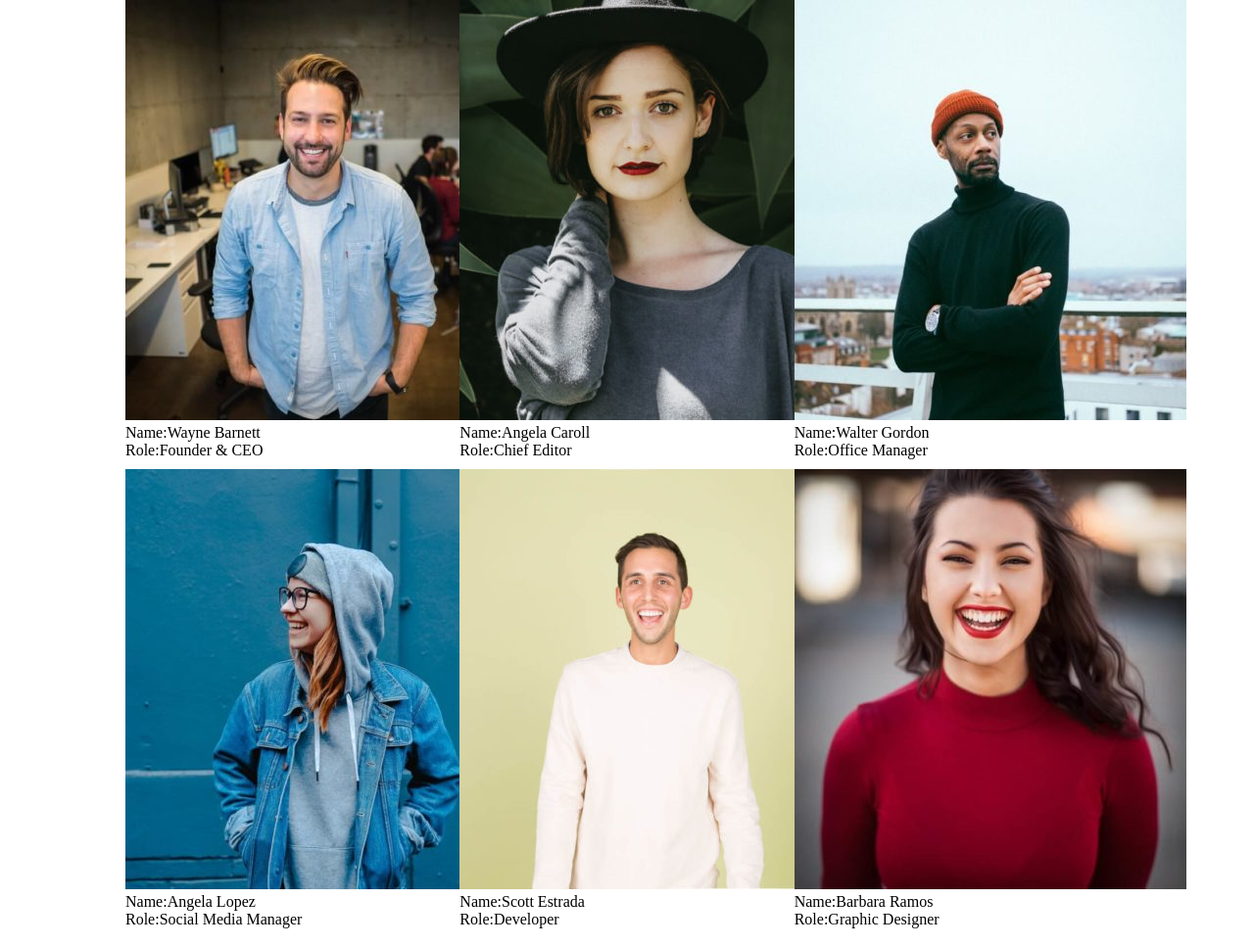
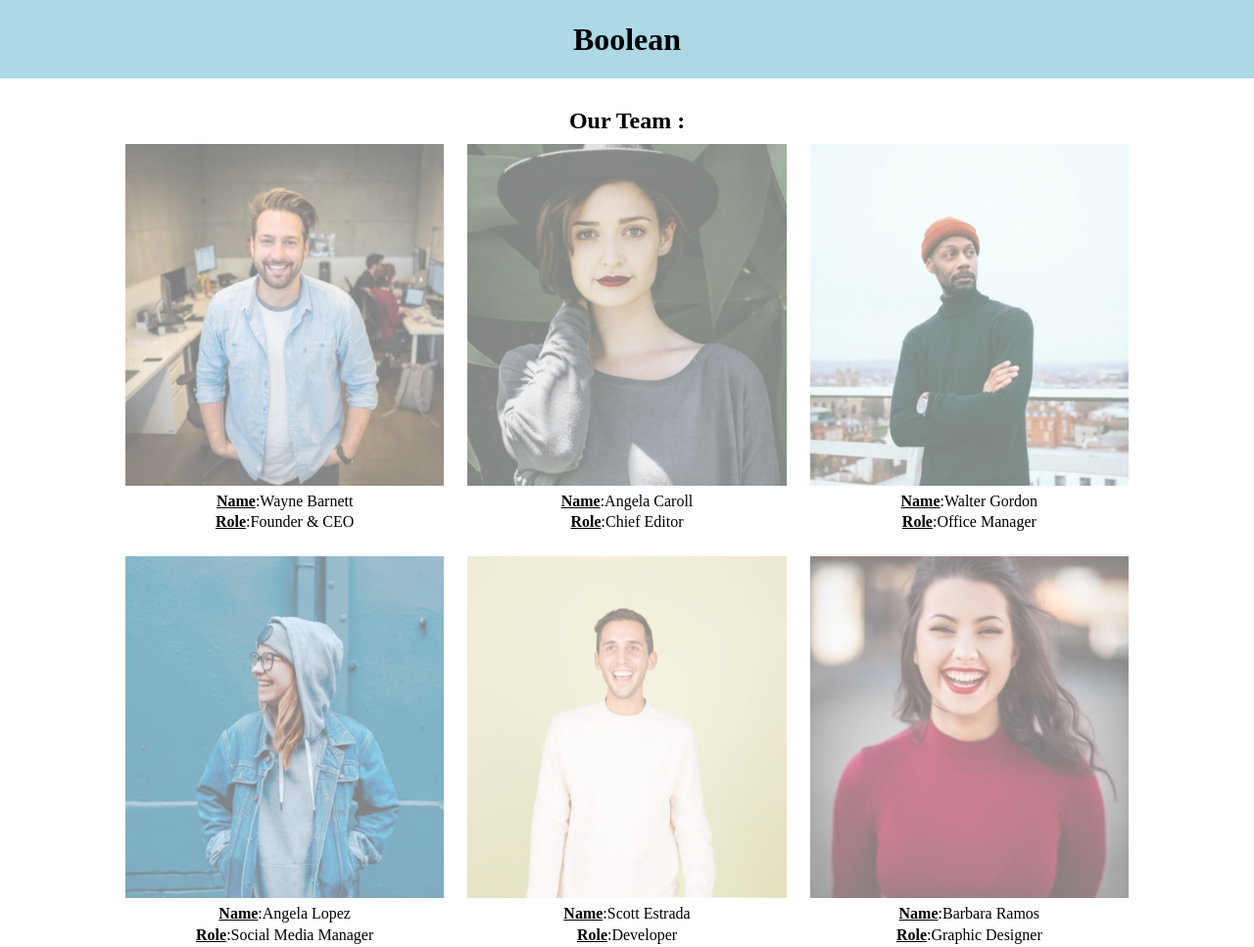
Before and after one commit to Leograzioli/js-our-team, a plain HTML site: page index.html in a window 1280 px wide. Shown: the whole page at 98% size. Drawn offline with Linux system fonts and the light colour scheme.

Commit message:
aggiunto un po di style

```diff
--- a/css/style.css
+++ b/css/style.css
@@ -3,6 +3,24 @@
     padding: 0;
     box-sizing: border-box;
 }
+
+img {
+    max-width: 100%;
+    opacity: 0.5;
+}
+
+img:hover {
+    opacity: 1;
+}
+/******* HEADER *******/
+header {
+    width: 100%;
+    height: 80px;
+    line-height: 80px;
+    background-color: lightblue;
+}
+
+/******* MAIN *******/
 .container {
     margin: 0 auto;
     width: 80%;
@@ -11,13 +29,34 @@
     align-items: center;
 }
 
+h1 {
+    text-align: center;
+}
+
+h2 {
+    text-align: center;
+    margin: 30px 0 10px;
+}
+
 ul {
     display: flex;
+    justify-content: space-between;
     flex-wrap: wrap;
     list-style-type: none;
+    gap: 1rem;
 }
 
 li {
-    width: calc(100% / 3);
+    width: calc(100% / 3 - 1rem);
     margin-bottom: 10px;
 }
+
+.card-name {
+    text-align: center;
+    margin-top: 0.2rem;
+}
+
+.title {
+    text-decoration: underline;
+    font-weight: bold;
+}
--- a/index.html
+++ b/index.html
@@ -9,13 +9,18 @@
 </head>
 <body>
 
-    <div class="container">
-        <div class="row">
-            <ul id="team-list">
+    <!-- header start  -->
+    <header>
+        <h1>Boolean</h1>
+    </header>
 
-            </ul>
+    <!-- main start  -->
+    <main>
+        <h2>Our Team :</h2>
+        <div class="container">
+            <ul id="team-list"></ul>
         </div>
-    </div>
+    </main>
 
     <script src="js/script.js"></script>
 </body>
--- a/js/script.js
+++ b/js/script.js
@@ -41,8 +41,8 @@ for (let i = 0; i < myTeamArray.length; i++) {
 
     teamList.innerHTML += `
         <li>
-            <img src="img/${element.imgProfile}" alt=""> <br>
-            Name:${element["name"]}  <br>
-            Role:${element.role}
+            <img src="img/${element.imgProfile}" alt="">
+            <div class="card-name"><span class="title">Name</span>:${element["name"]}<div>
+            <div class="card-name"><span class="title">Role</span>:${element.role}</div>
         </li>`
 }
```
